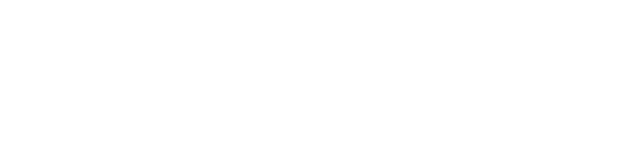
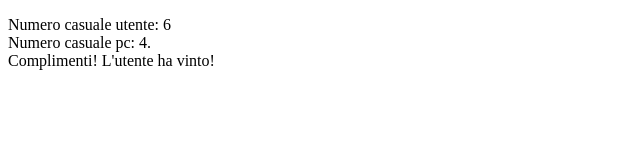
Before and after one commit to GinaTovarAlmario/js-mail-dadi, a plain HTML site: page index.html in a window 1280 px wide. Shown: the whole page, without its empty margins (0-640 px from the left). Drawn offline with Linux system fonts and the light colour scheme.

Commit message:
aggiunta parte di stampa in pagina

```diff
--- a/index.html
+++ b/index.html
@@ -11,7 +11,7 @@
     <link rel="stylesheet" href="css/style.css">
 </head>
 <body>
-
+    <p id="result"></p>
  <script src="js/script.js"></script>
 </body>
 </html>
--- a/js/script.js
+++ b/js/script.js
@@ -5,12 +5,14 @@ Stampiamo in pagina i due tiri e il risultato*/
 // controllo tutto sia ok
 console.log('js ok');
 /*
-1- mi servirà una variabile per il numero random utente e una per il numero random pc e per il messaggio
+1- mi servirà una variabile per il numero random utente e una per il numero random pc e per il messaggio e prendere l'elememnto dal DOM
+che mi servirà per stampare inpagina
 2- dovrò generare due numeri casuali con la formula
 3- devo controllare quale dei due numeri è il più alto
 4- annunciare chi è il vincitore*/
 
 // FASE PREPARAZIONE
+const result = document.getElementById('result');
 const userRandomNumber=Math.floor(Math.random()*6)+1;
 console.log('numero casuale utente :',userRandomNumber);
 
@@ -30,6 +32,7 @@ if (userRandomNumber > pcRandomNumber){
 }
 console.log(resultMessage);
 // FASE DI OUTPUT
+result.innerText = `Numero casuale utente: ${userRandomNumber}\n Numero casuale pc: ${pcRandomNumber}.\n ${resultMessage}`;
 
 
 
```
